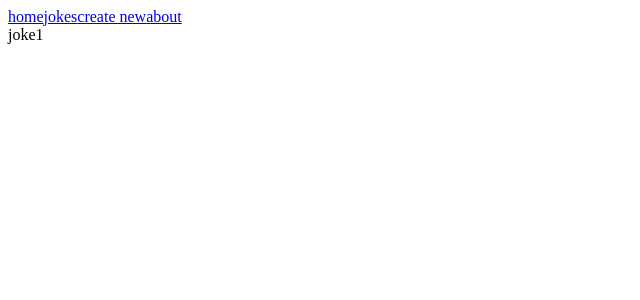
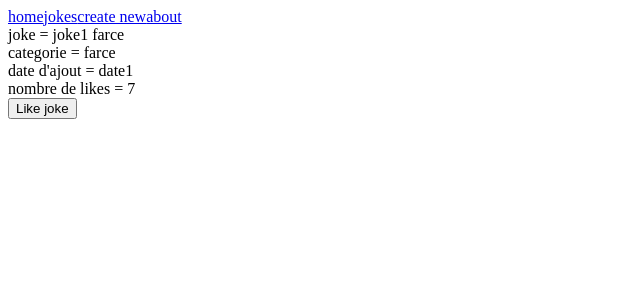
Before and after one commit to Fuze599/web3-project, a React (Create React App) app in the folder react-jokes/: page /jokes/1 in a window 1280 px wide. Shown: the top 300 px of the page, without its empty margins (0-640 px from the left). Built offline with nearby package versions, Linux system fonts and the light colour scheme; data requests are answered from the project's data file.

Commit message:
fix list jokes + filter

```diff
--- a/react-jokes/db.json
+++ b/react-jokes/db.json
@@ -1,26 +1,35 @@
 {
   "jokes": [
     {
-      "id": 1,
-      "content": "joke1",
-      "category": "haha",
-      "like": 3,
-      "date": "date1"
+      "content": "joke1 farce",
+      "category": "farce",
+      "like": 7,
+      "date": "date1",
+      "id": "1"
     },
     {
-      "id": 2,
-      "content": "joke2",
-      "category": "haha",
-      "like": 12,
-      "date": "date2"
+      "content": "joke2 farce",
+      "category": "farce",
+      "like": 16,
+      "date": "date2",
+      "id": "2"
     },
     {
-      "content": "haha",
-      "category": "",
+      "content": "joke3 info",
+      "category": "informatique",
+      "like": 8,
       "date": "Tue Nov 15 2022",
-      "id": "93c03b2f-27b0-40f8-8cc3-fa72a1354afc"
+      "id": "3"
+    },
+    {
+      "content": "joke4 anecdote",
+      "category": "anecdote",
+      "like": 0,
+      "date": "Tue Nov 18 2022",
+      "id": "4"
     }
   ],
+
   "users": [
     {
       "id": 1,
--- a/react-jokes/src/components/Jokes/AddJoke.jsx
+++ b/react-jokes/src/components/Jokes/AddJoke.jsx
@@ -1,6 +1,7 @@
 import { useState } from "react";
 import { useContext } from "react"
 import { Context as JokesContext } from "../../contexts/JokesContext"
+const options = require('./Categories')
 
 const AddJoke = () => {
 
@@ -19,8 +20,8 @@ const AddJoke = () => {
     const addJoke = (event) => {
       event.preventDefault()
       const joke = {
-         "content":jokeContent,
-         "category":jokeCategory,
+         "content": jokeContent,
+         "category": jokeCategory,
          "date": new Date(Date.now()).toDateString()
       }
       createJoke(joke)
@@ -28,26 +29,15 @@ const AddJoke = () => {
       setJokeCategory('')
     }
 
-    const options = [
-        {
-          label: "Second degre",    //site
-          value: "second degre",
-        },
-        {
-          label: "Autres",
-          value: "others",
-        },
-      ];
-
     return(
     <div>
       <form onSubmit={addJoke}>
         <input value = {jokeContent} onChange={handleContentChange}/>
         <select value= {jokeCategory} onChange={handleCategoryChange}>
-            {options.map((option) => (
-              <option value={option.value}>{option.label}</option>
-            ))}
-          </select>
+          {options.map((option) => (
+            <option key={option.value} value={option.value}>{option.label}</option>
+          ))}
+        </select>
         <button type="submit">Add Joke</button>
       </form>
     </div>
--- a/react-jokes/src/components/Jokes/JokeDetail.jsx
+++ b/react-jokes/src/components/Jokes/JokeDetail.jsx
@@ -4,18 +4,37 @@ import {useParams} from "react-router-dom";
 
 const JokeDetail = () => {
     const [joke, setJoke] = useState({})
-    const { getJoke } = useContext(JokesContext)
+    const [likes, setLikes] = useState(0)
+    const { getJoke, likeJoke } = useContext(JokesContext)
 
     const jokeId = useParams().id
     useEffect(() => {
         const loadJoke = async () => {
-            setJoke(await getJoke(jokeId))
+            const newJoke = await getJoke(jokeId)
+            setJoke(newJoke)
+            setLikes(newJoke.like)
         }
         loadJoke()
-      }, [getJoke, jokeId])
+    }, [getJoke, jokeId])
+
+    const handleLikeButton = () => {
+        const newLikes = joke.like + 1
+        const updatedJoke = {
+            ...joke,
+            "like": newLikes
+        }
+        setLikes(newLikes)
+        likeJoke(joke.id, updatedJoke)
+        document.getElementById("likeBtn").disabled = true
+    }
+
     return (
         <>
-            <div>{joke.content}</div>
+            <div>joke = {joke.content}</div>
+            <div>categorie = {joke.category}</div>
+            <div>date d'ajout = {joke.date}</div>
+            <div>nombre de likes = {likes}</div>
+            <button id="likeBtn" onClick={handleLikeButton}>Like joke</button>
         </>
     )
 }
--- a/react-jokes/src/components/Jokes/ListJokes.jsx
+++ b/react-jokes/src/components/Jokes/ListJokes.jsx
@@ -1,13 +1,33 @@
-import { useContext } from "react"
+import { useContext, useEffect, useState } from "react"
 import { Context as JokesContext } from '../../contexts/JokesContext'
+const options = require('./Categories')
 
 const ListJokes = () => {
 
     const { jokes } = useContext(JokesContext)
+    const [filteredJokes, setFilteredJokes] = useState([])
+
+    useEffect(() => {
+        setFilteredJokes(jokes)
+    }, [jokes])
+
+    const handleFilterByCategory = (e) => {
+        setFilteredJokes(jokes.filter(joke => joke.category === e.target.value))
+    }
+
+    const clearFilters = () => {
+        setFilteredJokes(jokes)
+    }
 
     return (
         <>
-            {jokes.map((joke) => <div key={joke.id}>{joke.content}</div>)}
+            <select onChange={handleFilterByCategory}>
+                {options.map((option) => (
+                    <option key={option.value} value={option.value}>{option.label}</option>
+                ))}
+            </select>
+            <button onClick={clearFilters}>Clear</button>
+            {filteredJokes.map((joke) => <div key={joke.id}>{joke.content}</div>)}
         </>
     )
 }
--- a/react-jokes/src/contexts/JokesContext.jsx
+++ b/react-jokes/src/contexts/JokesContext.jsx
@@ -35,9 +35,16 @@ const ProviderWrapper = (props) => {
             .catch(error => console.warn(error))
     }
 
+    const likeJoke = (id, payload) => {
+        JokesAPI
+            .likeOne(id, payload)
+            .then(joke => joke)
+            .catch(error => console.warn(error))
+    }
+
     return (
         <>
-            <Context.Provider value={{jokes, createJoke, getJoke}}>
+            <Context.Provider value={{jokes, createJoke, getJoke, likeJoke}}>
                 { props.children }
             </Context.Provider>
         </>
--- a/react-jokes/src/services/Jokes.js
+++ b/react-jokes/src/services/Jokes.js
@@ -8,10 +8,13 @@ const getOne = (id) => axios.get(`${baseUrl}/${id}`).then(response => response.d
 
 const create = (jokePayload) => axios.post(baseUrl, jokePayload).then(response => response.data)
 
+const likeOne = (id, payload) => axios.put(`${baseUrl}/${id}`, payload).then(response => response.data)
+
 const PersonsAPI = {
   getAll,
   getOne,
   create,
+  likeOne,
 }
 
 export default PersonsAPI
```
Also changed, not shown: react-jokes/src/components/App/App.js (+0 -9 lines).
